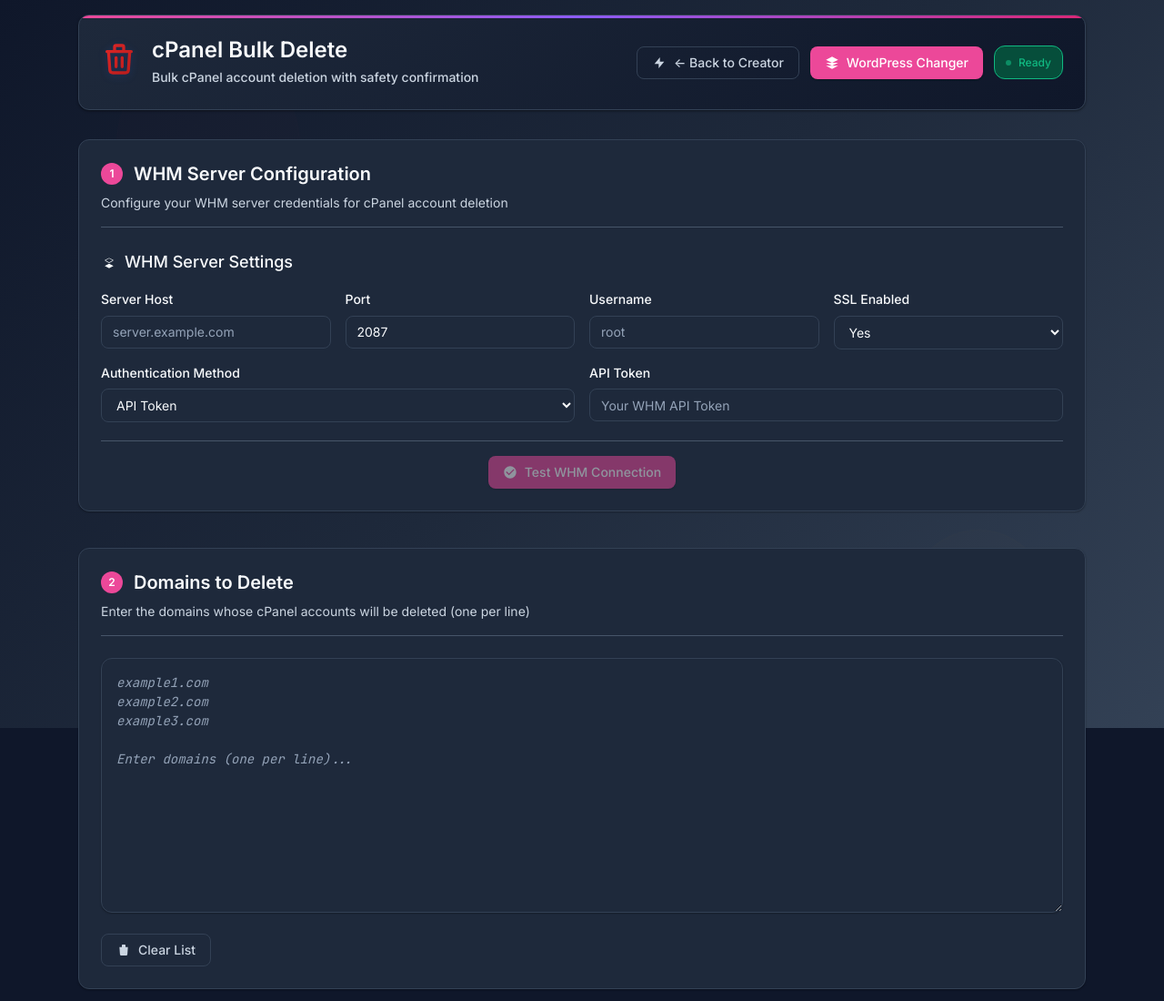
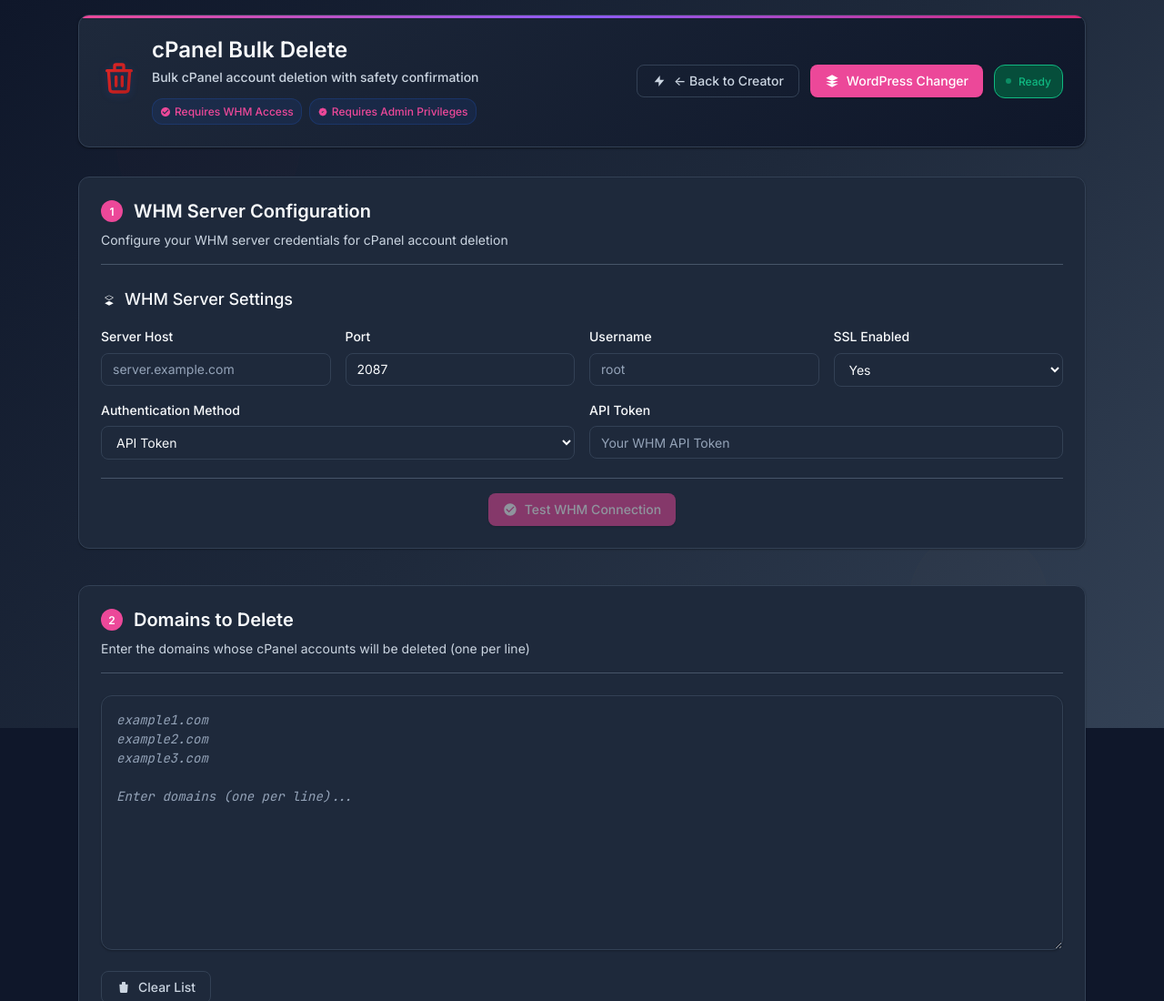
Before and after one commit to rickicode/Bulk-cPanel-Creator, a website: page public/cpanel-bulk-delete.html in a window 1280 px wide. Shown: the top 1100 px of the page at 91% size. Drawn offline with Linux system fonts and the light colour scheme.

Commit message:
feat: Add requirement badges for WHM Access and Cloudflare API in bulk account tools

```diff
--- a/public/cpanel-bulk-delete.html
+++ b/public/cpanel-bulk-delete.html
@@ -56,6 +56,20 @@
                     <div class="header-text">
                         <h1 class="title">cPanel Bulk Delete</h1>
                         <p class="subtitle">Bulk cPanel account deletion with safety confirmation</p>
+                        <div class="requirements-info">
+                            <div class="requirement-badge">
+                                <svg width="14" height="14" viewBox="0 0 24 24" fill="currentColor">
+                                    <path d="M12 2C6.48 2 2 6.48 2 12s4.48 10 10 10 10-4.48 10-10S17.52 2 12 2zm-2 15l-5-5 1.41-1.41L10 14.17l7.59-7.59L19 8l-9 9z"/>
+                                </svg>
+                                Requires WHM Access
+                            </div>
+                            <div class="requirement-badge">
+                                <svg width="14" height="14" viewBox="0 0 24 24" fill="currentColor">
+                                    <path d="M9 12l2 2 4-4M7.835 4.697a3.42 3.42 0 001.946-.806 3.42 3.42 0 014.438 0 3.42 3.42 0 001.946.806 3.42 3.42 0 013.138 3.138 3.42 3.42 0 00.806 1.946 3.42 3.42 0 010 4.438 3.42 3.42 0 00-.806 1.946 3.42 3.42 0 01-3.138 3.138 3.42 3.42 0 00-1.946.806 3.42 3.42 0 01-4.438 0 3.42 3.42 0 00-1.946-.806 3.42 3.42 0 01-3.138-3.138 3.42 3.42 0 00-.806-1.946 3.42 3.42 0 010-4.438 3.42 3.42 0 00.806-1.946 3.42 3.42 0 013.138-3.138z"/>
+                                </svg>
+                                Requires Admin Privileges
+                            </div>
+                        </div>
                     </div>
                 </div>
                 <div class="header-actions">
```
Also changed, not shown: public/index.html (+14 -0 lines).
